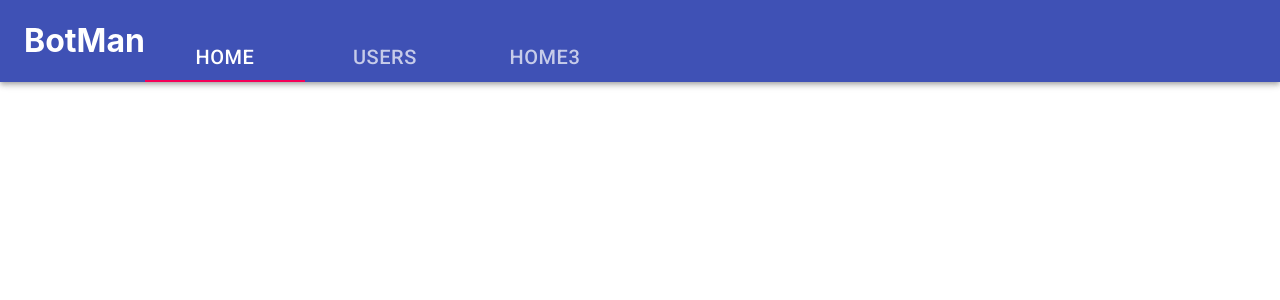
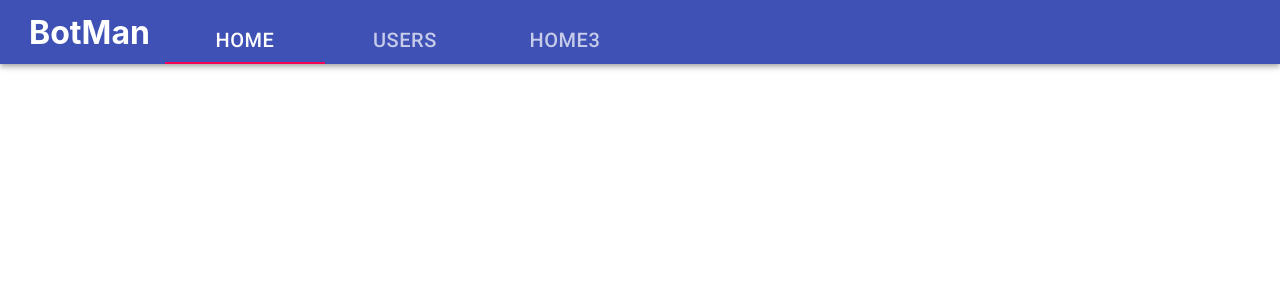
Before and after one commit to GreaterGamersLounge/bot_man_frontend, a React (Create React App) app: page / in a window 1280 px wide. Shown: the top 300 px of the page. Built offline with nearby package versions, Linux system fonts and the light colour scheme.

Commit message:
Fix title to be better

```diff
--- a/src/components/NavigationBar/Appbar.js
+++ b/src/components/NavigationBar/Appbar.js
@@ -4,8 +4,8 @@ import Tabs from './Tabs';
 import styled from "styled-components";
 
 const StyledH1 = styled.h1`
-  margin: 5;
-  padding-right: 10;
+  margin: 5px;
+  padding-right: 10px;
 `
 
 function Appbar() {
```
